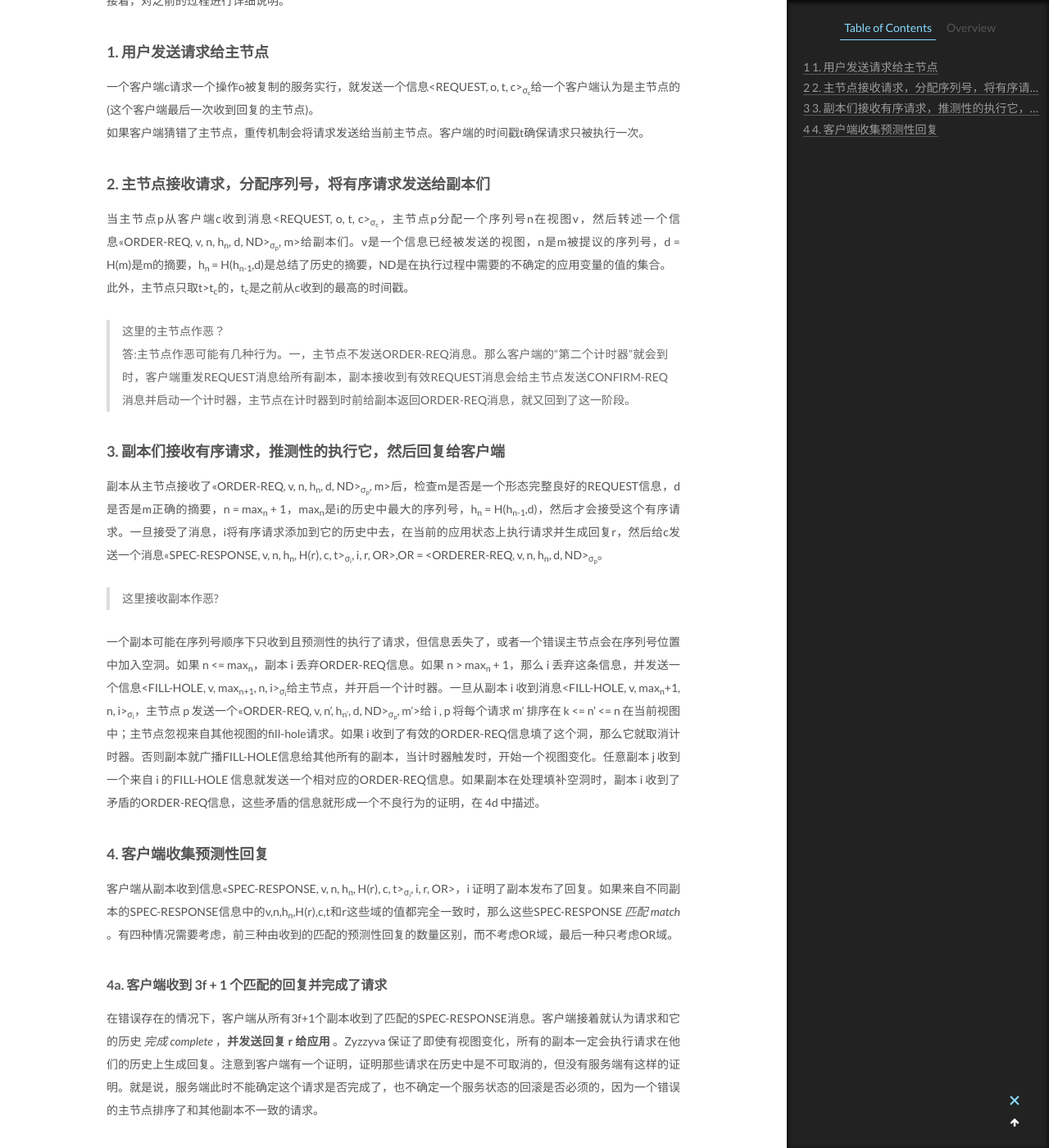
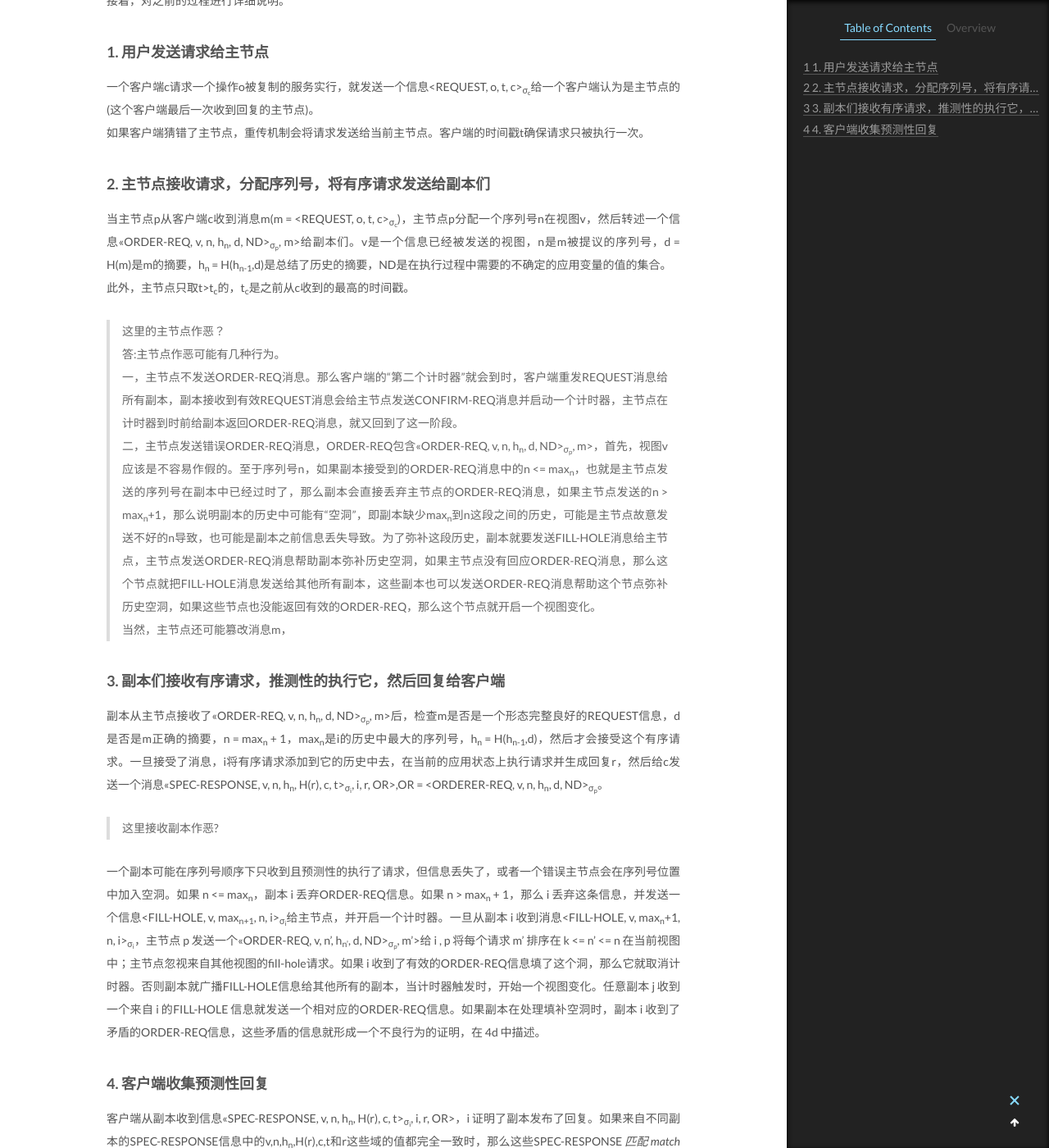
Before and after one commit to chapterzhi/chapterzhi.github.io, a Jekyll site: the page built from _posts/2019-08-01-Zyzzyva算法学习.md, in a window 1280 px wide and 1400 px high, scrolled down 1751 px. Shown: the whole window at 82% size. Built offline with Jekyll 4.4.1, drawn with Linux system fonts in a browser that asks for light colours.

Commit message:
update blog

```diff
--- a/_posts/2019-08-01-Zyzzyva算法学习.md
+++ b/_posts/2019-08-01-Zyzzyva算法学习.md
@@ -49,16 +49,20 @@ __这个提交证书包含了i存储的历史的最大的前缀。__ 被提交
 一个客户端c请求一个操作o被复制的服务实行，就发送一个信息<REQUEST, o, t, c><sub>σ<sub>c</sub></sub>给一个客户端认为是主节点的(这个客户端最后一次收到回复的主节点)。
 如果客户端猜错了主节点，重传机制会将请求发送给当前主节点。客户端的时间戳t确保请求只被执行一次。
 ### 2. 主节点接收请求，分配序列号，将有序请求发送给副本们
-当主节点p从客户端c收到消息<REQUEST, o, t, c><sub>σ<sub>c</sub></sub>，主节点p分配一个序列号n在视图v，然后转述一个信息<<ORDER-REQ, v, n, h<sub>n</sub>, d, ND><sub>σ<sub>p</sub></sub>, m>给副本们。v是一个信息已经被发送的视图，n是m被提议的序列号，d = H(m)是m的摘要，h<sub>n</sub> = H(h<sub>n-1</sub>,d)是总结了历史的摘要，ND是在执行过程中需要的不确定的应用变量的值的集合。
+当主节点p从客户端c收到消息m(m = <REQUEST, o, t, c><sub>σ<sub>c</sub></sub>)，主节点p分配一个序列号n在视图v，然后转述一个信息<<ORDER-REQ, v, n, h<sub>n</sub>, d, ND><sub>σ<sub>p</sub></sub>, m>给副本们。v是一个信息已经被发送的视图，n是m被提议的序列号，d = H(m)是m的摘要，h<sub>n</sub> = H(h<sub>n-1</sub>,d)是总结了历史的摘要，ND是在执行过程中需要的不确定的应用变量的值的集合。
 此外，主节点只取t>t<sub>c</sub>的，t<sub>c</sub>是之前从c收到的最高的时间戳。
 
  > 这里的主节点作恶？
- 答:主节点作恶可能有几种行为。一，主节点不发送ORDER-REQ消息。那么客户端的“第二个计时器”就会到时，客户端重发REQUEST消息给所有副本，副本接收到有效REQUEST消息会给主节点发送CONFIRM-REQ消息并启动一个计时器，主节点在计时器到时前给副本返回ORDER-REQ消息，就又回到了这一阶段。
+ 答:主节点作恶可能有几种行为。
+ 一，主节点不发送ORDER-REQ消息。那么客户端的“第二个计时器”就会到时，客户端重发REQUEST消息给所有副本，副本接收到有效REQUEST消息会给主节点发送CONFIRM-REQ消息并启动一个计时器，主节点在计时器到时前给副本返回ORDER-REQ消息，就又回到了这一阶段。
+ 二，主节点发送错误ORDER-REQ消息，ORDER-REQ包含<<ORDER-REQ, v, n, h<sub>n</sub>, d, ND><sub>σ<sub>p</sub></sub>, m>，首先，视图v应该是不容易作假的。至于序列号n，如果副本接受到的ORDER-REQ消息中的n <= max<sub>n</sub>，也就是主节点发送的序列号在副本中已经过时了，那么副本会直接丢弃主节点的ORDER-REQ消息，如果主节点发送的n > max<sub>n</sub>+1，那么说明副本的历史中可能有“空洞”，即副本缺少max<sub>n</sub>到n这段之间的历史，可能是主节点故意发送不好的n导致，也可能是副本之前信息丢失导致。为了弥补这段历史，副本就要发送FILL-HOLE消息给主节点，主节点发送ORDER-REQ消息帮助副本弥补历史空洞，如果主节点没有回应ORDER-REQ消息，那么这个节点就把FILL-HOLE消息发送给其他所有副本，这些副本也可以发送ORDER-REQ消息帮助这个节点弥补历史空洞，如果这些节点也没能返回有效的ORDER-REQ，那么这个节点就开启一个视图变化。
+ 当然，主节点还可能篡改消息m，
 
 ### 3. 副本们接收有序请求，推测性的执行它，然后回复给客户端
 副本从主节点接收了<<ORDER-REQ, v, n, h<sub>n</sub>, d, ND><sub>σ<sub>p</sub></sub>, m>后，检查m是否是一个形态完整良好的REQUEST信息，d是否是m正确的摘要，n = max<sub>n</sub> + 1，max<sub>n</sub>是i的历史中最大的序列号，h<sub>n</sub> = H(h<sub>n-1</sub>,d)，然后才会接受这个有序请求。一旦接受了消息，i将有序请求添加到它的历史中去，在当前的应用状态上执行请求并生成回复r，然后给c发送一个消息<<SPEC-RESPONSE, v, n, h<sub>n</sub>, H(r), c, t><sub>σ<sub>i</sub></sub>, i, r, OR>,OR = <ORDERER-REQ, v, n, h<sub>n</sub>, d, ND><sub>σ<sub>p</sub></sub>。
 
   > 这里接收副本作恶?
+
 
 一个副本可能在序列号顺序下只收到且预测性的执行了请求，但信息丢失了，或者一个错误主节点会在序列号位置中加入空洞。如果 n <= max<sub>n</sub>，副本 i 丢弃ORDER-REQ信息。如果 n > max<sub>n</sub> + 1，那么 i 丢弃这条信息，并发送一个信息<FILL-HOLE, v, max<sub>n+1</sub>, n, i><sub>σ<sub>i</sub></sub>给主节点，并开启一个计时器。一旦从副本 i 收到消息<FILL-HOLE, v, max<sub>n</sub>+1, n, i><sub>σ<sub>i</sub></sub>，主节点 p 发送一个<<ORDER-REQ, v, n', h<sub>n'</sub>, d, ND><sub>σ<sub>p</sub></sub>, m'>给 i , p 将每个请求 m' 排序在 k <= n' <= n 在当前视图中；主节点忽视来自其他视图的fill-hole请求。如果 i 收到了有效的ORDER-REQ信息填了这个洞，那么它就取消计时器。否则副本就广播FILL-HOLE信息给其他所有的副本，当计时器触发时，开始一个视图变化。任意副本 j 收到一个来自 i 的FILL-HOLE 信息就发送一个相对应的ORDER-REQ信息。如果副本在处理填补空洞时，副本 i 收到了矛盾的ORDER-REQ信息，这些矛盾的信息就形成一个不良行为的证明，在 4d 中描述。
 ### 4. 客户端收集预测性回复
@@ -90,6 +94,7 @@ CC包含了 2f + 1 个签名的SPEC-PESPONSE消息和一份2f + 1 个节点的
 
 
 
+
 ---
 **REFERENCES**
 
```
Also changed, not shown: _posts/2019-08-05-Zyzzyva之View Change.md (added, +19 -0 lines).
